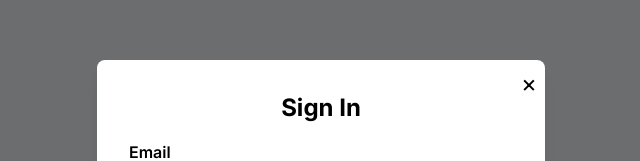
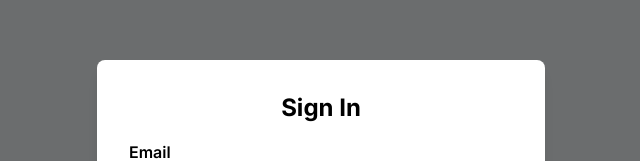
Before and after one commit to Hamzaiqbal0/e-commerce-website, a Next.js app: page /sign in a window 1280 px wide. Shown: the part 126-287 px from the top of the page, without its empty margins (319-959 px from the left). Built offline with nearby package versions, Linux system fonts and the light colour scheme.

Commit message:
sign update

```diff
--- a/src/app/sign/page.tsx
+++ b/src/app/sign/page.tsx
@@ -1,8 +1,11 @@
+// src/app/sign/page.tsx
 "use client";
 import { useState } from "react";
-import { FaGoogle } from "react-icons/fa"; // For the Google icon
+import { useRouter } from "next/navigation";
+import { FaGoogle } from "react-icons/fa";
 
-export default function SignInSignUp({ onClose }: { onClose: () => void }) {
+export default function SignInSignUp() {
+  const router = useRouter();
   const [isSignUp, setIsSignUp] = useState(false);
   const [isLoading, setIsLoading] = useState(false);
   const [email, setEmail] = useState('');
@@ -16,37 +19,32 @@ export default function SignInSignUp({ onClose }: { onClose: () => void }) {
     setIsLoading(true);
     setError('');
 
-    // Simple validation
     if (!email || !password || (isSignUp && password !== confirmPassword)) {
       setError("Please fill all fields correctly.");
       setIsLoading(false);
       return;
     }
 
-    // Handle submission (for example, call an API here)
     setTimeout(() => {
       setIsLoading(false);
-      onClose();
       alert(`${isSignUp ? "Sign Up" : "Sign In"} successful!`);
+      router.push('/'); // Redirect to home or another page
     }, 1500);
   };
 
-  // Handle Google Sign In (You can implement actual logic here)
+  // Handle Google Sign-In
   const handleGoogleSignIn = () => {
     setIsLoading(true);
     setTimeout(() => {
       setIsLoading(false);
-      onClose();
       alert("Signed in with Google!");
+      router.push('/'); // Redirect after Google Sign-In
     }, 1500);
   };
 
   return (
     <div className="fixed inset-0 bg-black bg-opacity-50 flex justify-center items-center z-50">
       <div className="bg-white p-8 rounded-lg shadow-lg max-w-md w-full relative">
-        <button onClick={onClose} className="absolute top-2 right-2 text-2xl">
-          &times;
-        </button>
         <h2 className="text-2xl font-bold mb-4 text-center">
           {isSignUp ? "Sign Up" : "Sign In"}
         </h2>
```
